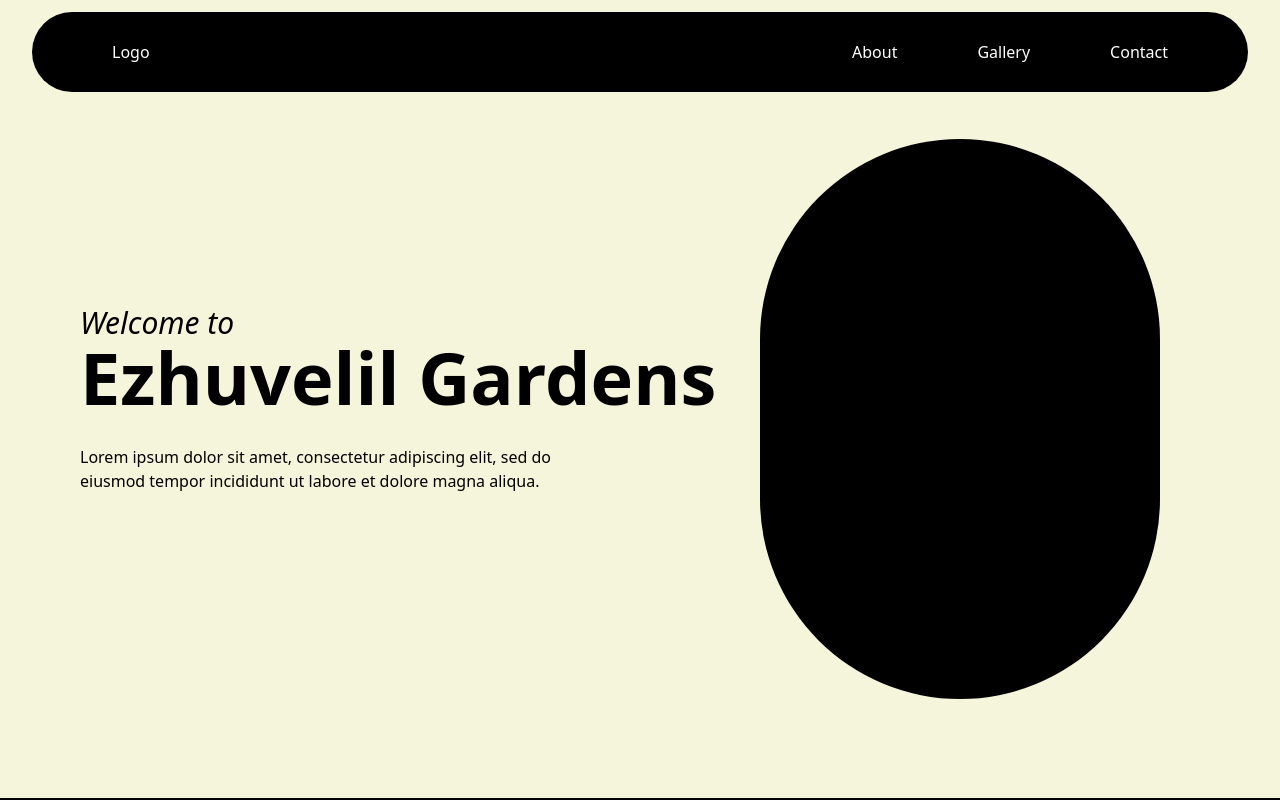
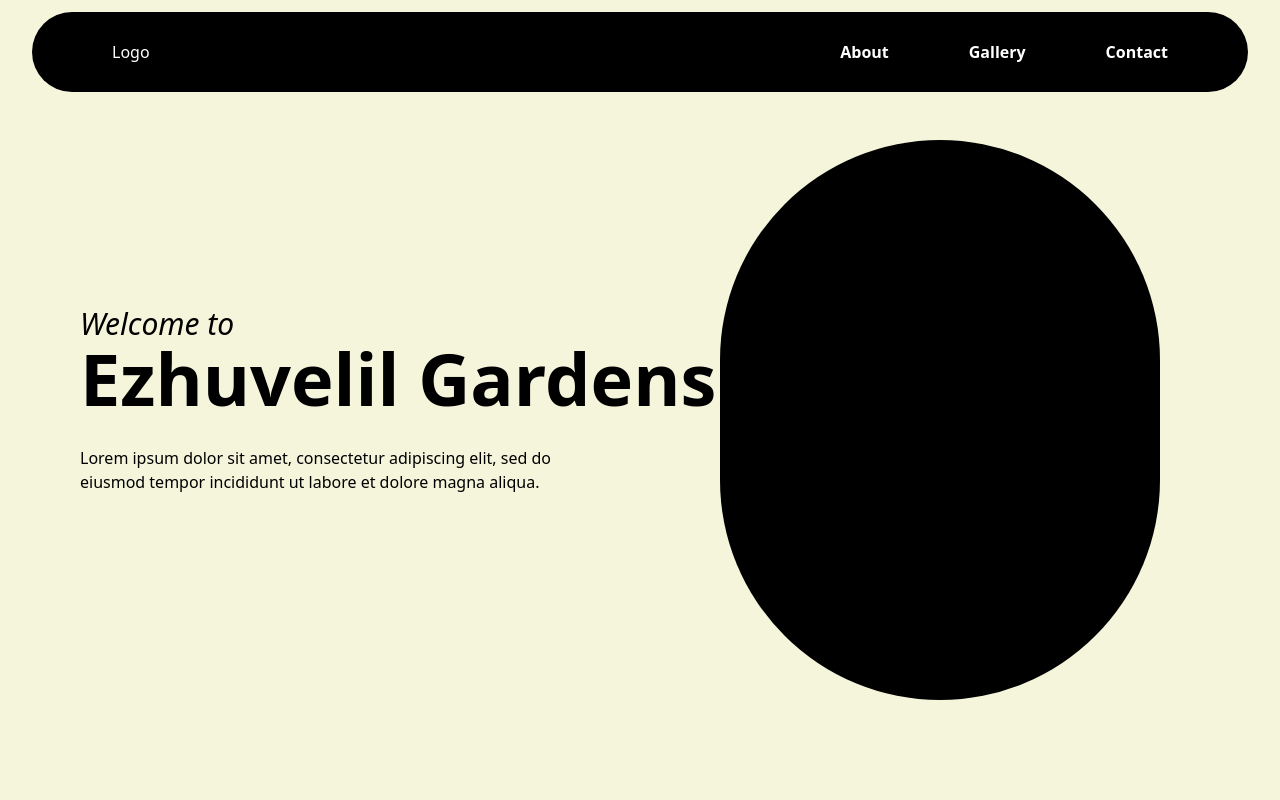
Before and after one commit to Ivin-Mathew/EzhuvelilGardens, a Next.js app in the folder frontend/: page / in a window 1280 px wide. Shown: the top 800 px of the page. Built offline with nearby package versions, Linux system fonts and the light colour scheme.

Commit message:
Add micro animations and smooth scrolling

```diff
--- a/frontend/app/layout.tsx
+++ b/frontend/app/layout.tsx
@@ -1,7 +1,5 @@
+import Header from "@/sections/Header";
 import type { Metadata } from "next";
-import Header from "@/components/Header";
-import Footer from "@/components/Footer";
-
 
 export const metadata: Metadata = {
   title: "Ezhuvelil Gardens",
@@ -18,7 +16,6 @@ export default function RootLayout({
       <body className="antialiased">
         <Header />
         <main>{children}</main>
-        <Footer />
       </body>
     </html>
   );
--- a/frontend/app/page.tsx
+++ b/frontend/app/page.tsx
@@ -1,10 +1,26 @@
+"use client"
+
 import './globals.css';
-import Hero from "@/components/Hero";
-import About from '@/components/About';
-import Contact from '@/components/Contact';
+import Hero from "@/sections/Hero";
+import About from '@/sections/About';
+import Contact from '@/sections/Contact';
+import Footer from "@/sections/Footer";
+import gsap from 'gsap';
+import { ScrollSmoother, ScrollTrigger } from 'gsap/all';
+import { useGSAP } from '@gsap/react';
+
 
 export default function Home() {
+  gsap.registerPlugin(ScrollTrigger, ScrollSmoother);
+
+  useGSAP(()=>{
+    ScrollSmoother.create({
+      smoothTouch: true,
+      ease: "expo"
+    })
+  },[])
   return (
+    <div id="smooth-content">
     <div className="min-w-screen min-h-screen">
       <Hero />
       <div className='flex flex-col items-center mx-[10%] my-10 gap-20'>
@@ -12,5 +28,7 @@ export default function Home() {
         <Contact />
       </div>
     </div>
+    <Footer />
+    </div>
   )
 }
--- /dev/null
+++ b/frontend/components/Button.tsx
@@ -0,0 +1,36 @@
+"use client"
+type Props = {
+    displayText: string;
+    styles?: string;
+    reverse?: boolean;
+}
+
+const Button = ({ displayText, styles = "", reverse = false }: Props) => {
+    return (
+        <>
+            {
+                reverse ? (
+                    <div className={`${styles} h-6  relative group overflow-clip hover:cursor-pointer`}>
+                        <p className={`group-hover:translate-y-6 -mt-6 duration-300`}>
+                            {displayText}
+                        </p>
+                        <p className={`group-hover:translate-y-6 duration-300`}>
+                            {displayText}
+                        </p>
+                    </div>
+                ) : (
+                    <div className={`${styles} h-6  relative group overflow-clip hover:cursor-pointer`}>
+                        <p className={`group-hover:-translate-y-6 duration-300`}>
+                            {displayText}
+                        </p>
+                        <p className={`group-hover:-translate-y-6 duration-300`}>
+                            {displayText}
+                        </p>
+                    </div>
+                )
+            }
+        </>
+    )
+}
+
+export default Button
--- a/frontend/components/Header.tsx
+++ /dev/null
@@ -1,20 +0,0 @@
-"use client";
-
-import { useState } from "react";
-
-export default function Header() {
-  return (
-    <div className="absolute top-3 h-20 w-screen px-8">
-      <div className="flex justify-between items-center px-20 h-full w-full rounded-full bg-black text-white">
-        <div>
-          Logo
-        </div>
-        <div className="flex flex-row justify-between gap-20">
-          <div>About</div>
-          <div>Gallery</div>
-          <div>Contact</div>
-        </div>
-      </div>
-    </div>
-  )
-}
--- a/frontend/package.json
+++ b/frontend/package.json
@@ -9,7 +9,9 @@
     "lint": "eslint"
   },
   "dependencies": {
+    "@gsap/react": "^2.1.2",
     "googleapis": "^170.0.0",
+    "gsap": "^3.15.0",
     "next": "16.0.5",
     "react": "19.2.0",
     "react-dom": "19.2.0"
--- a/frontend/components/Footer.tsx
+++ b/frontend/sections/Footer.tsx
@@ -1,3 +1,5 @@
+import Button from "@/components/Button";
+
 export default function Footer() {
   const currentYear = new Date().getFullYear();
 
@@ -7,34 +9,22 @@ export default function Footer() {
   };
 
   return (
-    <div className="flex flex-col p-10 justify-between w-screen min-h-80 bg-linear-to-b from-transparent from-30% to-light-blue border-t-2"> {/* Remove top border later */}
+    <div className="flex flex-col p-10 justify-between w-screen min-h-80 bg-linear-to-b from-transparent from-30% to-light-blue"> {/* Remove top border later */}
       <div>{/* Row 1 */}
         Ezhuvelil Gardens
       </div>
       <div className="flex flex-row justify-between items-center mx-[10%]"> {/* Connect */}
         <div className="flex flex-col gap-5">
-          <p>
-            Gallery
-          </p>
-          <p>
-            Instagram
-          </p>
-          <p>
-            Facebook
-          </p>
+          <Button displayText="Gallery" />
+          <Button displayText="Instagram" />
+          <Button displayText="Facebook" />
         </div>
         <div className="flex flex-col gap-5">
-          <p>
-            Gallery
-          </p>
-          <p>
-            Instagram
-          </p>
-          <p>
-            Facebook
-          </p>
+          <Button displayText="Gallery" />
+          <Button displayText="Instagram" />
+          <Button displayText="Facebook" />
         </div>
-        <div className="w-auto h-auto border-2 border-black">{/* Map */}
+        <div className="w-auto h-auto">{/* Map */}
           <iframe src="https://www.google.com/maps/embed?pb=!1m18!1m12!1m3!1d3934.413424590933!2d76.69469967515094!3d9.559584080457766!2m3!1f0!2f0!3f0!3m2!1i1024!2i768!4f13.1!3m3!1m2!1s0x3b0633d734cb6f89%3A0xba86cbd51adc2f1f!2sEZHUVELIL%20GARDENS!5e0!3m2!1sen!2sin!4v1778774245630!5m2!1sen!2sin" width="400" height="280" loading="lazy"></iframe>
         </div>
       </div>
--- /dev/null
+++ b/frontend/sections/Header.tsx
@@ -0,0 +1,20 @@
+
+
+import Button from "@/components/Button"
+
+export default function Header() {
+  return (
+    <div className="sticky top-3 z-100 h-20 w-screen px-8">
+      <div className="flex justify-between items-center px-20 h-full w-full rounded-full bg-black text-white">
+        <div>
+          Logo
+        </div>
+        <div className="flex flex-row justify-between font-bold gap-20">
+          <Button displayText="About"/>
+          <Button displayText="Gallery" />
+          <Button displayText="Contact" />
+        </div>
+      </div>
+    </div>
+  )
+}
--- a/frontend/components/Hero.jsx
+++ b/frontend/sections/Hero.jsx
@@ -4,7 +4,7 @@ import hero from "../assets/hero.jpg";
 
 const Hero = () => {
   return (
-    <div className="relative flex justify-between items-center px-20 h-screen w-full overflow-clip border-b-2"> {/* Remove bottom border later */}
+    <div className="relative flex justify-between items-center px-20 h-screen w-full overflow-clip">
       <div className="flex flex-col justify-center ">
         <p className="italic text-3xl">Welcome to</p>
         <p className="font-bold text-7xl">Ezhuvelil Gardens</p>
@@ -13,7 +13,7 @@ const Hero = () => {
           eiusmod tempor incididunt ut labore et dolore magna aliqua.
         </p>
       </div>
-      <div className=" rounded-full w-100 h-140 mt-10 mr-10 bg-black overflow-clip">
+      <div className=" rounded-full w-110 h-140 mt-10 mr-10 bg-black overflow-clip">
         {/* <Image src={hero} alt="Hero image"/> */}
       </div>
     </div>
```
Also changed, not shown: frontend/sections/About.tsx (renamed from frontend/components/About.tsx), frontend/sections/Contact.tsx (renamed from frontend/components/Contact.tsx), 1 other file (tests, documents, lock files or other folders).
